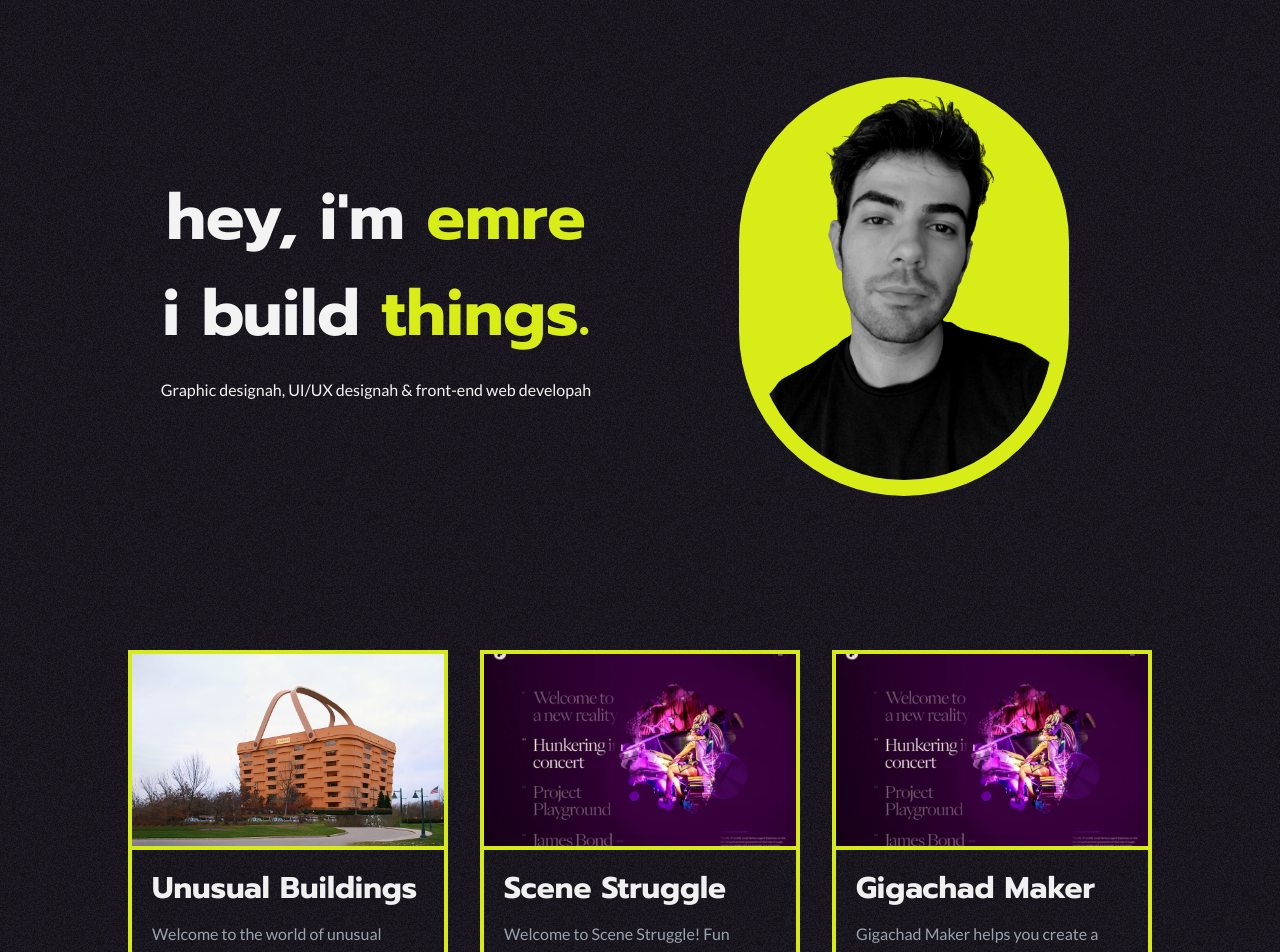
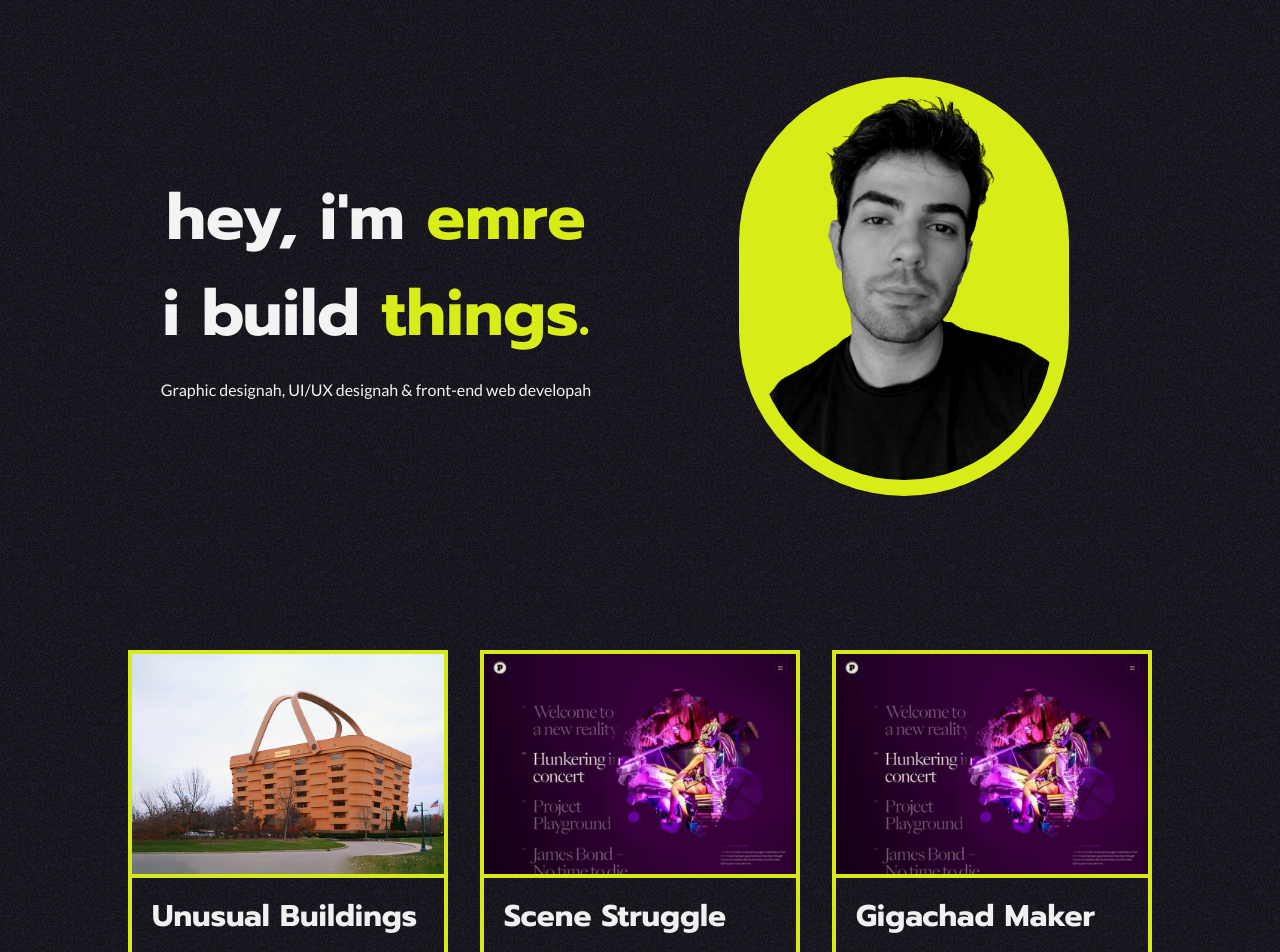
Before and after one commit to emredevsalot/emredevsalot.github.io, a React (Vite) app: page / in a window 1280 px wide. Shown: the top 952 px of the page. Built offline with nearby package versions, Linux system fonts and the light colour scheme.

Commit message:
fix project image and hover effect

```diff
--- a/src/pages/homepage/Projects.tsx
+++ b/src/pages/homepage/Projects.tsx
@@ -14,18 +14,18 @@ const Projects = (props: Props) => {
           {/* Project Card Image */}
           <div className="relative border-b-4 border-primary">
             <img
-              className="project-card-bg-image h-48 w-full object-cover"
+              className="project-card-bg-image w-full object-cover"
               src={item.backgroundImageUrl}
             />
             {/* Project Card Image - Focus - Front */}
             <img
               src={item.focusImageUrl}
-              className="project-card-focus-image absolute inset-0 z-10 m-auto h-48 "
+              className="project-card-focus-image absolute inset-0 z-10 m-auto"
             />
             {/* Project Card Image - Focus - Behind */}
             <img
               src={item.focusImageUrl}
-              className="project-card-focus-image outline-3 absolute inset-0 -z-10 m-auto h-48 "
+              className="project-card-focus-image outline-3 absolute inset-0 -z-10 m-auto"
             />
           </div>
 
```
